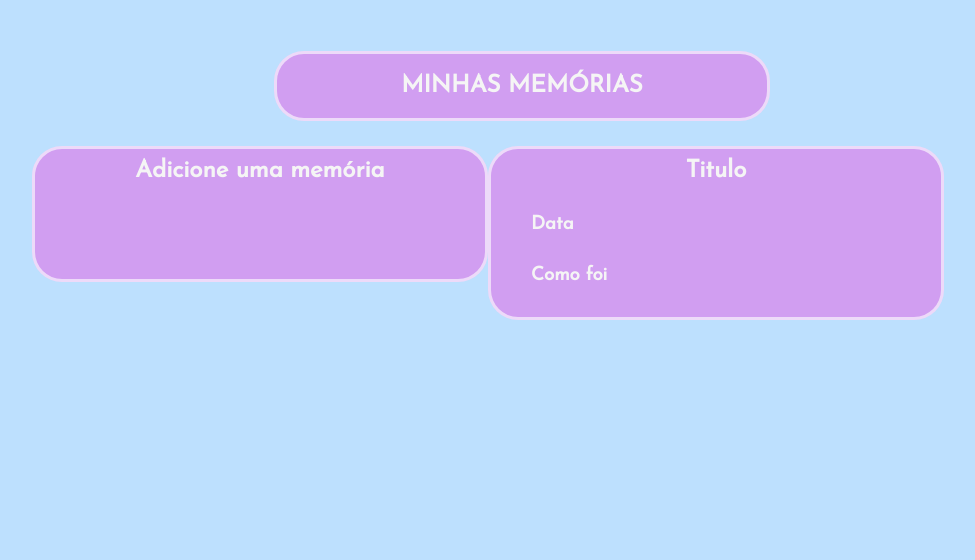
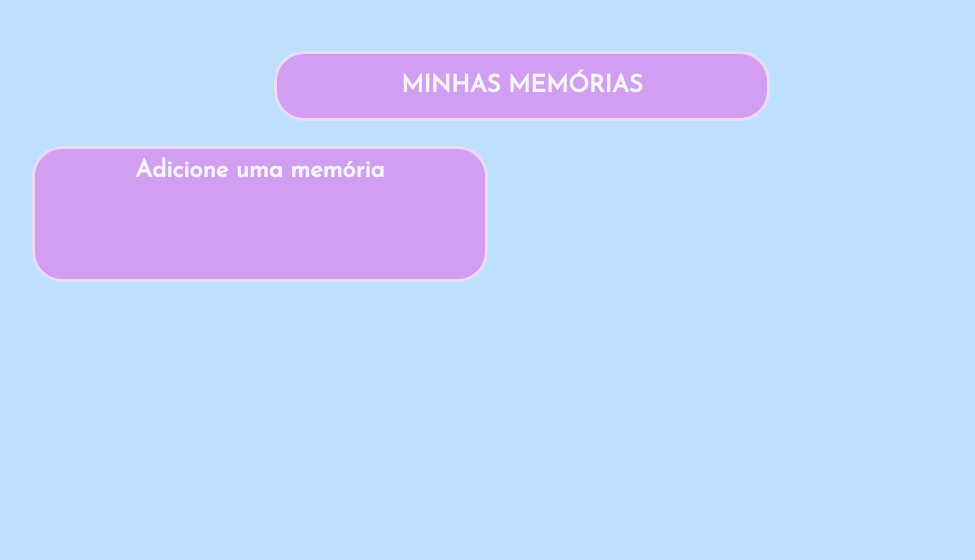
Before and after one commit to 3AW2/VetMemories, a PHP site: page /homeLog.php in a window 1280 px wide. Shown: the part 83-643 px from the top of the page, without its empty margins (118-1093 px from the left). Run offline with PHP 8.4, Linux system fonts and the light colour scheme; some web fonts are replaced.

Commit message:
att: memorias

```diff
--- a/paginas/homeLog.php
+++ b/paginas/homeLog.php
@@ -122,34 +122,20 @@ $comoFoi = isset($_POST["comoFoi"]) ? $_POST["comoFoi"] : "";
                     </div>
                     <br><br>
                     <h3><p><b><?php
-                    if ($titulo == null) {
+                    if ($data == null) {
                         echo " ";
                     }
                     else{
-                    echo $titulo;
+                    echo $data;
                     }?></b></p></h3>
                     <br><br>
                     <h3><p><b><?php
-                    if ($titulo == null) {
+                    if ($comoFoi == null) {
                         echo " ";
                     }
                     else{
-                    echo $titulo;
+                    echo $comoFoi;
                     }?></b></p></h3>
-                    <br><br>
-                </section>
-            </div>
-            <div class='section-memorias'>
-            <section class="dados-subtitulo">
-                    <div>
-                        <h2><p><b>Titulo</b></p></h2>
-                    </div>
-                    <br><br>
-                    <div text-align= left>
-                        <h3><p><b>Data</b></p></h3>
-                    </div>
-                    <br><br>
-                    <h3><p><b>Como foi</b></p></h3>
                     <br><br>
                 </section>
             </div>
```
